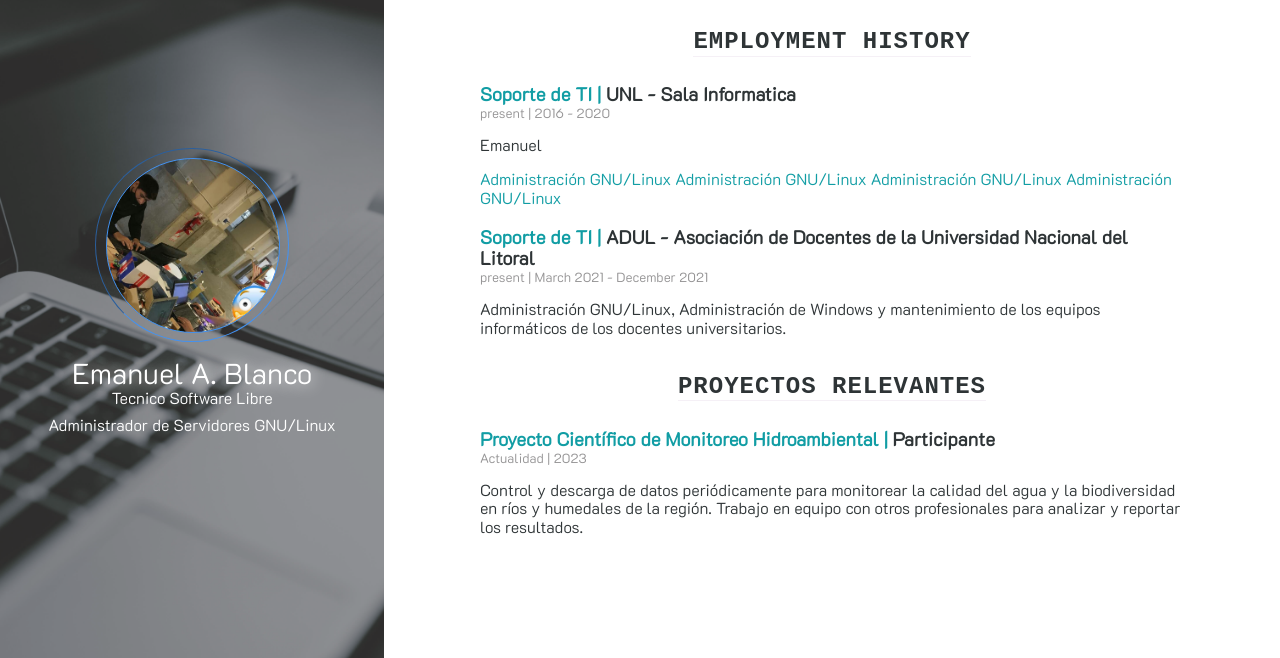
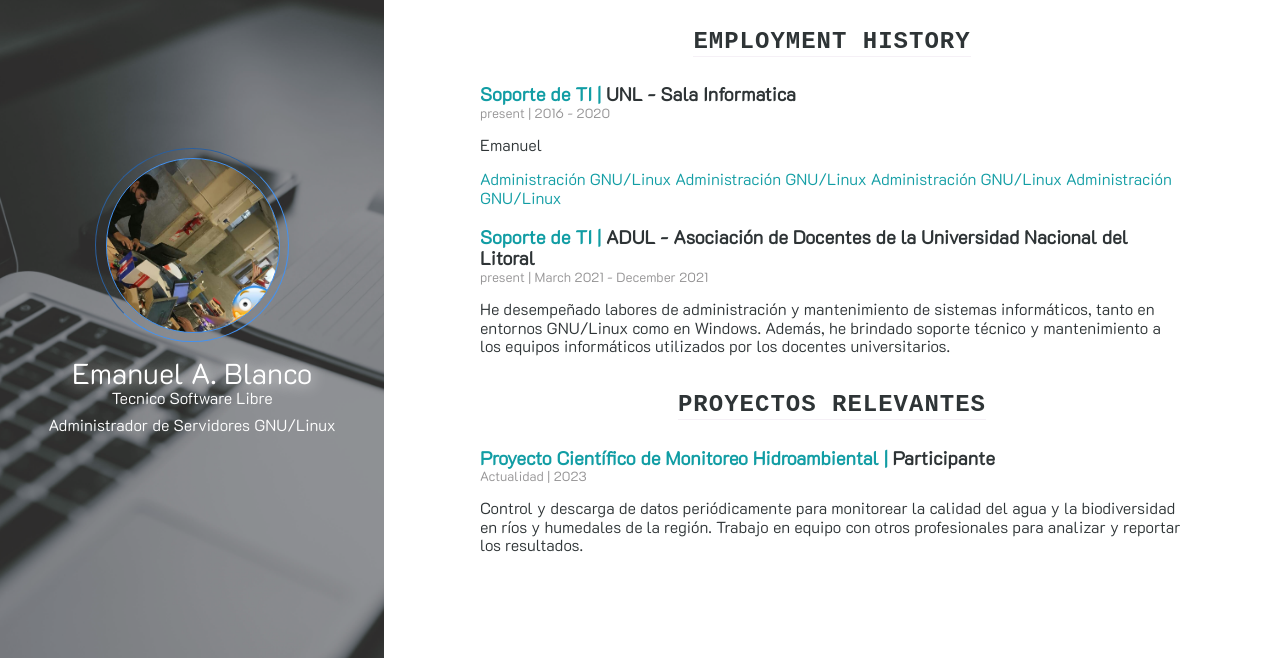
Before and after one commit to emablanco/emablanco.github.io, a plain HTML site: page index.html in a window 1280 px wide. Both pictures are taken after a click on the link "PAST EXPERIENCE". Shown: the part 80-738 px from the top of the page. Drawn offline with nearby package versions, Linux system fonts and the light colour scheme; a web font is replaced by a local one.

Commit message:
portafolio

```diff
--- a/index.html
+++ b/index.html
@@ -223,8 +223,7 @@
                     <h3 class="experience__item__title"><span class="experience__item__title__role">Soporte de TI |</span> ADUL - Asociación de Docentes de la Universidad Nacional del Litoral </h3>
                     <h5 class="experience__item__subtitle">present | March 2021 - December 2021</h5>
                     <div class="experience__item__description">
-                        <p>Administración GNU/Linux, Administración de Windows y mantenimiento de los equipos
-                        informáticos de los docentes universitarios.</p>
+                        <p>He desempeñado labores de administración y mantenimiento de sistemas informáticos, tanto en entornos GNU/Linux como en Windows. Además, he brindado soporte técnico y mantenimiento a los equipos informáticos utilizados por los docentes universitarios.</p>
                     </div>
                 </div>
                 <h2 class="experience__title">Proyectos Relevantes</h2>
```
